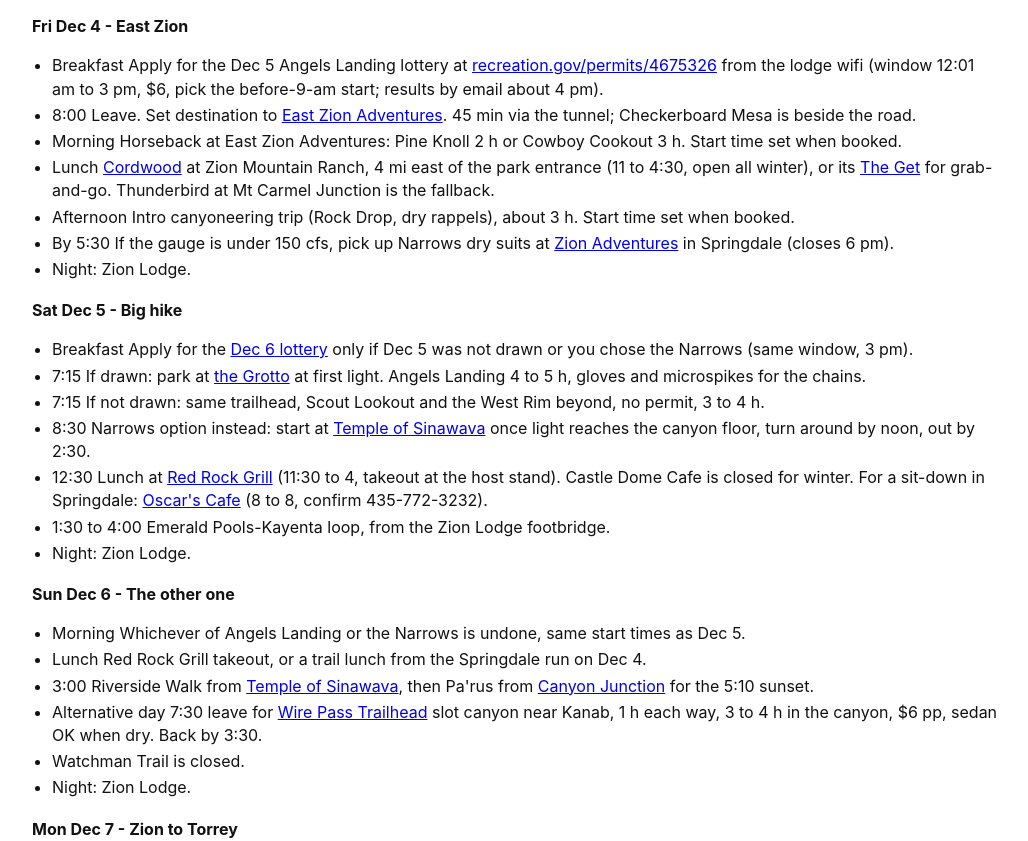
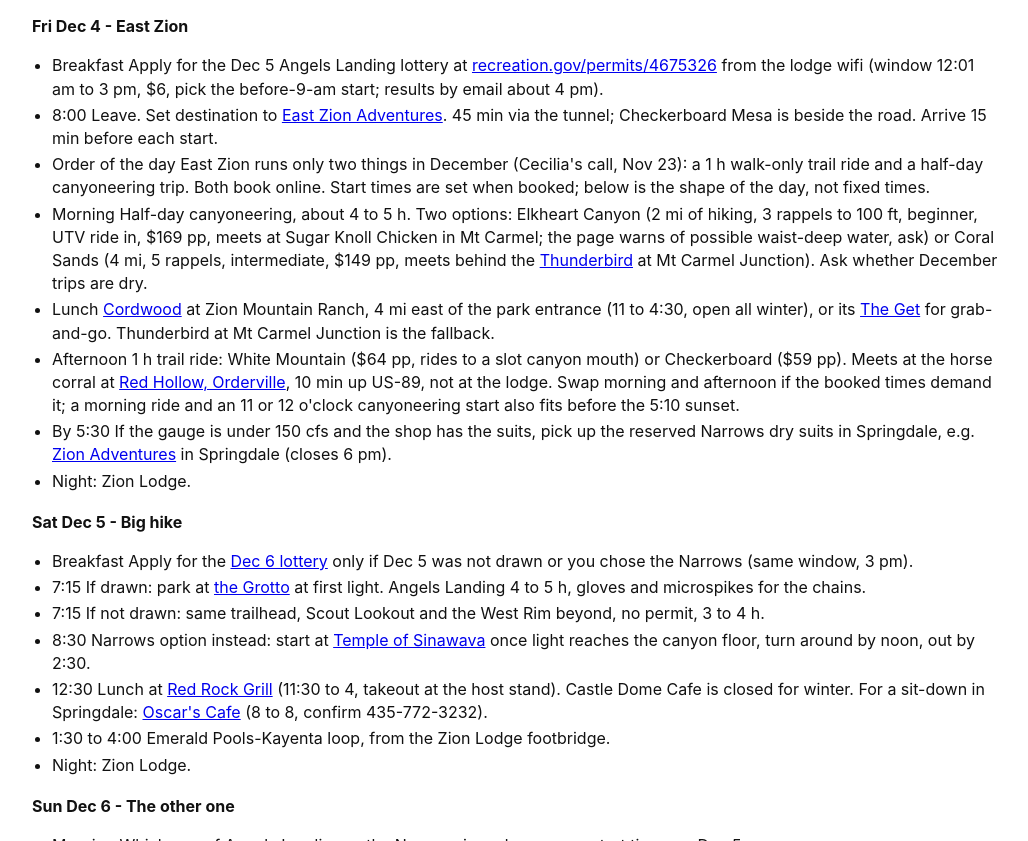
Before and after one commit to 9horses/zion-2026, a plain HTML site: page index.html in a window 1280 px wide. Shown: the part 1201-2042 px from the top of the page, without its empty margins (124-1152 px from the left). Drawn offline with Linux system fonts and the light colour scheme.

Commit message:
Dec 4: East Zion December offerings per Cecilia's calls; dry suit reservation

```diff
--- a/index.html
+++ b/index.html
@@ -22,7 +22,7 @@
 <body><nav><span class="brand">Zion, December 2026</span><a href="index.html">Itinerary</a><a href="bryce.html">Bryce</a><a href="zion.html">Zion</a><a href="slc.html">Salt Lake</a><a href="weather.html">Weather</a><a href="packing.html">Packing</a></nav><main>
 
 <h1 id="itinerary">Itinerary</h1>
-<p>Plan as of 2026-11-22. All times Mountain. Daylight about 9 h 40 m; sunset 5:05-5:14 pm everywhere on this loop.</p>
+<p>Plan as of 2026-11-23. All times Mountain. Daylight about 9 h 40 m; sunset 5:05-5:14 pm everywhere on this loop.</p>
 <h2 id="fixed-points">Fixed points</h2>
 <table>
 <tbody>
@@ -76,11 +76,12 @@
 <h3 id="fri-dec-4---east-zion">Fri Dec 4 - East Zion</h3>
 <ul>
 <li>Breakfast Apply for the Dec 5 Angels Landing lottery at <a href="https://www.recreation.gov/permits/4675326">recreation.gov/permits/4675326</a> from the lodge wifi (window 12:01 am to 3 pm, $6, pick the before-9-am start; results by email about 4 pm).</li>
-<li>8:00 Leave. Set destination to <a href="https://www.google.com/maps/dir/?api=1&amp;destination=East+Zion+Adventures%2C+Orderville%2C+UT">East Zion Adventures</a>. 45 min via the tunnel; Checkerboard Mesa is beside the road.</li>
-<li>Morning Horseback at East Zion Adventures: Pine Knoll 2 h or Cowboy Cookout 3 h. Start time set when booked.</li>
+<li>8:00 Leave. Set destination to <a href="https://www.google.com/maps/dir/?api=1&amp;destination=East+Zion+Adventures%2C+Orderville%2C+UT">East Zion Adventures</a>. 45 min via the tunnel; Checkerboard Mesa is beside the road. Arrive 15 min before each start.</li>
+<li>Order of the day East Zion runs only two things in December (Cecilia's call, Nov 23): a 1 h walk-only trail ride and a half-day canyoneering trip. Both book online. Start times are set when booked; below is the shape of the day, not fixed times.</li>
+<li>Morning Half-day canyoneering, about 4 to 5 h. Two options: Elkheart Canyon (2 mi of hiking, 3 rappels to 100 ft, beginner, UTV ride in, $169 pp, meets at Sugar Knoll Chicken in Mt Carmel; the page warns of possible waist-deep water, ask) or Coral Sands (4 mi, 5 rappels, intermediate, $149 pp, meets behind the <a href="https://www.google.com/maps/dir/?api=1&amp;destination=Thunderbird+Restaurant%2C+Mt+Carmel+Junction%2C+UT">Thunderbird</a> at Mt Carmel Junction). Ask whether December trips are dry.</li>
 <li>Lunch <a href="https://www.google.com/maps/dir/?api=1&amp;destination=Cordwood+Restaurant%2C+Zion+Mountain+Ranch%2C+Mt+Carmel%2C+UT">Cordwood</a> at Zion Mountain Ranch, 4 mi east of the park entrance (11 to 4:30, open all winter), or its <a href="https://www.google.com/maps/dir/?api=1&amp;destination=The+Get%2C+Zion+Mountain+Ranch%2C+Mt+Carmel%2C+UT">The Get</a> for grab-and-go. Thunderbird at Mt Carmel Junction is the fallback.</li>
-<li>Afternoon Intro canyoneering trip (Rock Drop, dry rappels), about 3 h. Start time set when booked.</li>
-<li>By 5:30 If the gauge is under 150 cfs, pick up Narrows dry suits at <a href="https://www.google.com/maps/dir/?api=1&amp;destination=Zion+Adventures%2C+36+Lion+Blvd%2C+Springdale%2C+UT">Zion Adventures</a> in Springdale (closes 6 pm).</li>
+<li>Afternoon 1 h trail ride: White Mountain ($64 pp, rides to a slot canyon mouth) or Checkerboard ($59 pp). Meets at the horse corral at <a href="https://www.google.com/maps/dir/?api=1&amp;destination=15+E+State+St%2C+Orderville%2C+UT">Red Hollow, Orderville</a>, 10 min up US-89, not at the lodge. Swap morning and afternoon if the booked times demand it; a morning ride and an 11 or 12 o'clock canyoneering start also fits before the 5:10 sunset.</li>
+<li>By 5:30 If the gauge is under 150 cfs and the shop has the suits, pick up the reserved Narrows dry suits in Springdale, e.g. <a href="https://www.google.com/maps/dir/?api=1&amp;destination=Zion+Adventures%2C+36+Lion+Blvd%2C+Springdale%2C+UT">Zion Adventures</a> in Springdale (closes 6 pm).</li>
 <li>Night: Zion Lodge.</li>
 </ul>
 <h3 id="sat-dec-5---big-hike">Sat Dec 5 - Big hike</h3>
```
